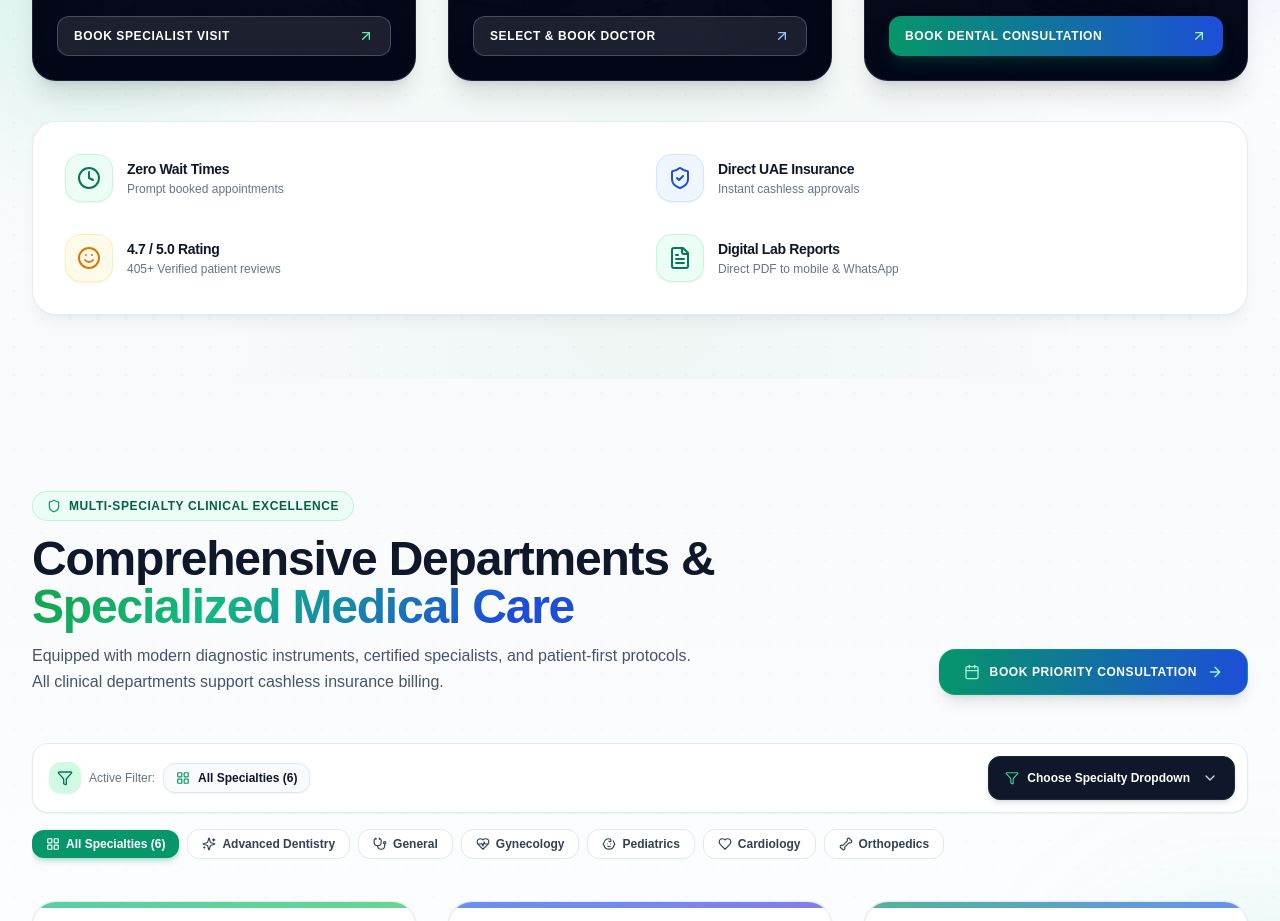
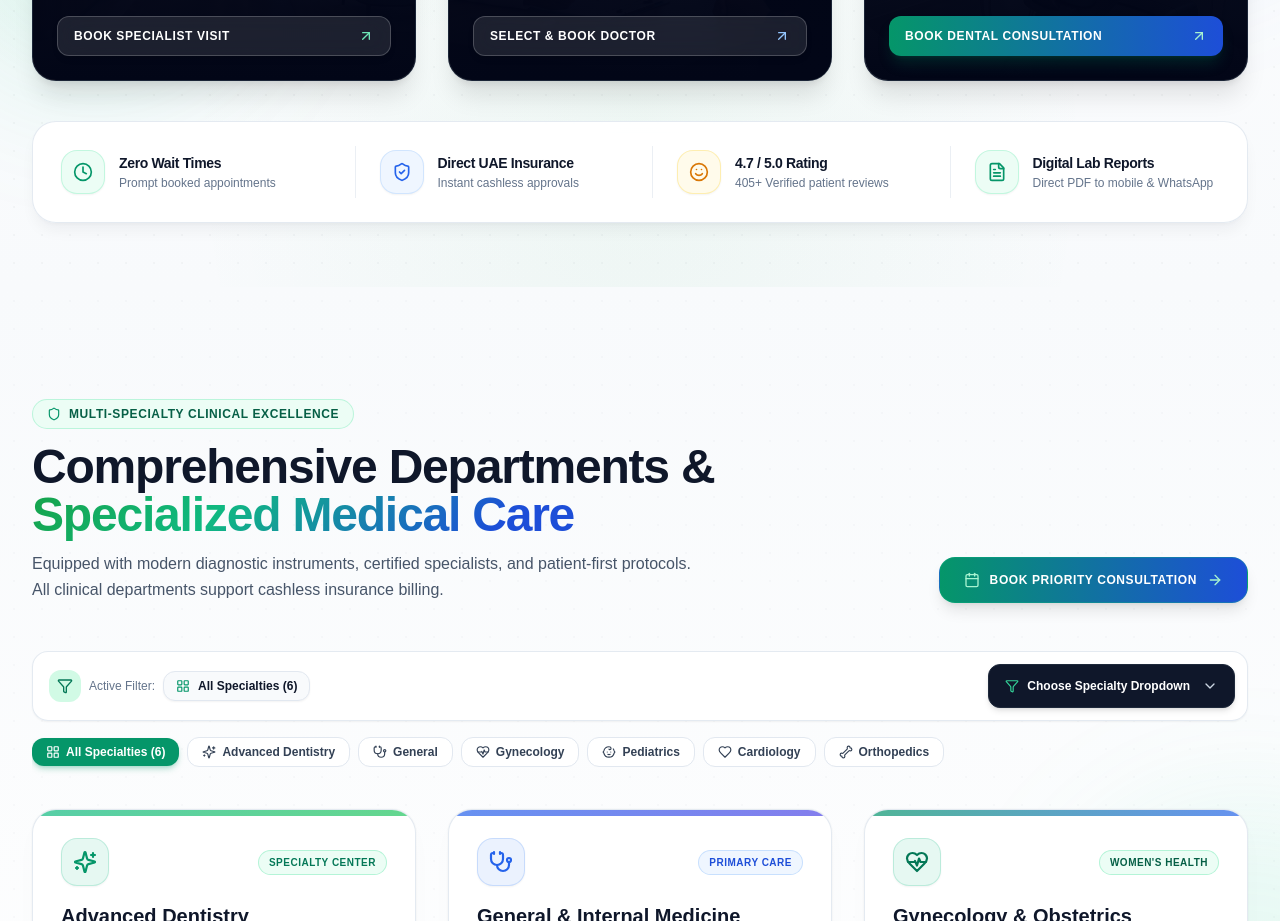
Before and after one commit to armanh148/Happy-Way-Medical-Center, a Next.js app: page / in a window 1280 px wide. Shown: the part 900-1821 px from the top of the page. Built offline with nearby package versions, Linux system fonts and the light colour scheme.

Commit message:
fix(hero): make quick highlights strip 4 items in 1 line on desktop and laptop

```diff
--- a/src/components/Hero.tsx
+++ b/src/components/Hero.tsx
@@ -328,11 +328,11 @@ export default function Hero({ onOpenBooking }: HeroProps) {
 
         </div>
 
-        {/* Quick Highlights Strip Below Hero (2 items per line) */}
-        <div className="mt-6 sm:mt-10 bg-white/95 backdrop-blur-md rounded-2xl sm:rounded-3xl p-4 sm:p-6 lg:p-7 shadow-lg shadow-slate-900/5 border border-slate-200/90 grid grid-cols-2 gap-3 sm:gap-5 lg:gap-6">
+        {/* Quick Highlights Strip Below Hero (2 per line on mobile, 1 line / 4 cols on desktop & laptop) */}
+        <div className="mt-6 sm:mt-10 bg-white/95 backdrop-blur-md rounded-2xl sm:rounded-3xl p-4 sm:p-5 lg:p-6 shadow-lg shadow-slate-900/5 border border-slate-200/90 grid grid-cols-2 lg:grid-cols-4 gap-3 sm:gap-4 lg:gap-6 lg:divide-x lg:divide-slate-200/70">
           <div className="flex items-center gap-2.5 sm:gap-3.5 p-1 min-w-0">
-            <div className="w-10 h-10 sm:w-12 sm:h-12 rounded-xl sm:rounded-2xl bg-emerald-50 border border-emerald-200/60 text-emerald-700 flex items-center justify-center shrink-0 shadow-sm">
-              <Clock className="w-5 h-5 sm:w-6 sm:h-6" />
+            <div className="w-10 h-10 sm:w-11 sm:h-11 rounded-xl sm:rounded-2xl bg-emerald-50 border border-emerald-200/60 text-emerald-700 flex items-center justify-center shrink-0 shadow-sm">
+              <Clock className="w-5 h-5 sm:w-5 sm:h-5 text-emerald-600" />
             </div>
             <div className="min-w-0">
               <h4 className="text-xs sm:text-sm font-extrabold text-slate-900 tracking-tight truncate">Zero Wait Times</h4>
@@ -340,9 +340,9 @@ export default function Hero({ onOpenBooking }: HeroProps) {
             </div>
           </div>
 
-          <div className="flex items-center gap-2.5 sm:gap-3.5 p-1 min-w-0">
-            <div className="w-10 h-10 sm:w-12 sm:h-12 rounded-xl sm:rounded-2xl bg-blue-50 border border-blue-200/60 text-blue-700 flex items-center justify-center shrink-0 shadow-sm">
-              <ShieldCheck className="w-5 h-5 sm:w-6 sm:h-6" />
+          <div className="flex items-center gap-2.5 sm:gap-3.5 p-1 lg:pl-6 min-w-0">
+            <div className="w-10 h-10 sm:w-11 sm:h-11 rounded-xl sm:rounded-2xl bg-blue-50 border border-blue-200/60 text-blue-700 flex items-center justify-center shrink-0 shadow-sm">
+              <ShieldCheck className="w-5 h-5 sm:w-5 sm:h-5 text-blue-600" />
             </div>
             <div className="min-w-0">
               <h4 className="text-xs sm:text-sm font-extrabold text-slate-900 tracking-tight truncate">Direct UAE Insurance</h4>
@@ -350,9 +350,9 @@ export default function Hero({ onOpenBooking }: HeroProps) {
             </div>
           </div>
 
-          <div className="flex items-center gap-2.5 sm:gap-3.5 p-1 min-w-0">
-            <div className="w-10 h-10 sm:w-12 sm:h-12 rounded-xl sm:rounded-2xl bg-amber-50 border border-amber-200/60 text-amber-600 flex items-center justify-center shrink-0 shadow-sm">
-              <Smile className="w-5 h-5 sm:w-6 sm:h-6" />
+          <div className="flex items-center gap-2.5 sm:gap-3.5 p-1 lg:pl-6 min-w-0">
+            <div className="w-10 h-10 sm:w-11 sm:h-11 rounded-xl sm:rounded-2xl bg-amber-50 border border-amber-200/60 text-amber-600 flex items-center justify-center shrink-0 shadow-sm">
+              <Smile className="w-5 h-5 sm:w-5 sm:h-5 text-amber-600" />
             </div>
             <div className="min-w-0">
               <h4 className="text-xs sm:text-sm font-extrabold text-slate-900 tracking-tight truncate">4.7 / 5.0 Rating</h4>
@@ -360,9 +360,9 @@ export default function Hero({ onOpenBooking }: HeroProps) {
             </div>
           </div>
 
-          <div className="flex items-center gap-2.5 sm:gap-3.5 p-1 min-w-0">
-            <div className="w-10 h-10 sm:w-12 sm:h-12 rounded-xl sm:rounded-2xl bg-emerald-50 border border-emerald-200/60 text-emerald-700 flex items-center justify-center shrink-0 shadow-sm">
-              <FileText className="w-5 h-5 sm:w-6 sm:h-6" />
+          <div className="flex items-center gap-2.5 sm:gap-3.5 p-1 lg:pl-6 min-w-0">
+            <div className="w-10 h-10 sm:w-11 sm:h-11 rounded-xl sm:rounded-2xl bg-emerald-50 border border-emerald-200/60 text-emerald-700 flex items-center justify-center shrink-0 shadow-sm">
+              <FileText className="w-5 h-5 sm:w-5 sm:h-5 text-emerald-600" />
             </div>
             <div className="min-w-0">
               <h4 className="text-xs sm:text-sm font-extrabold text-slate-900 tracking-tight truncate">Digital Lab Reports</h4>
```
